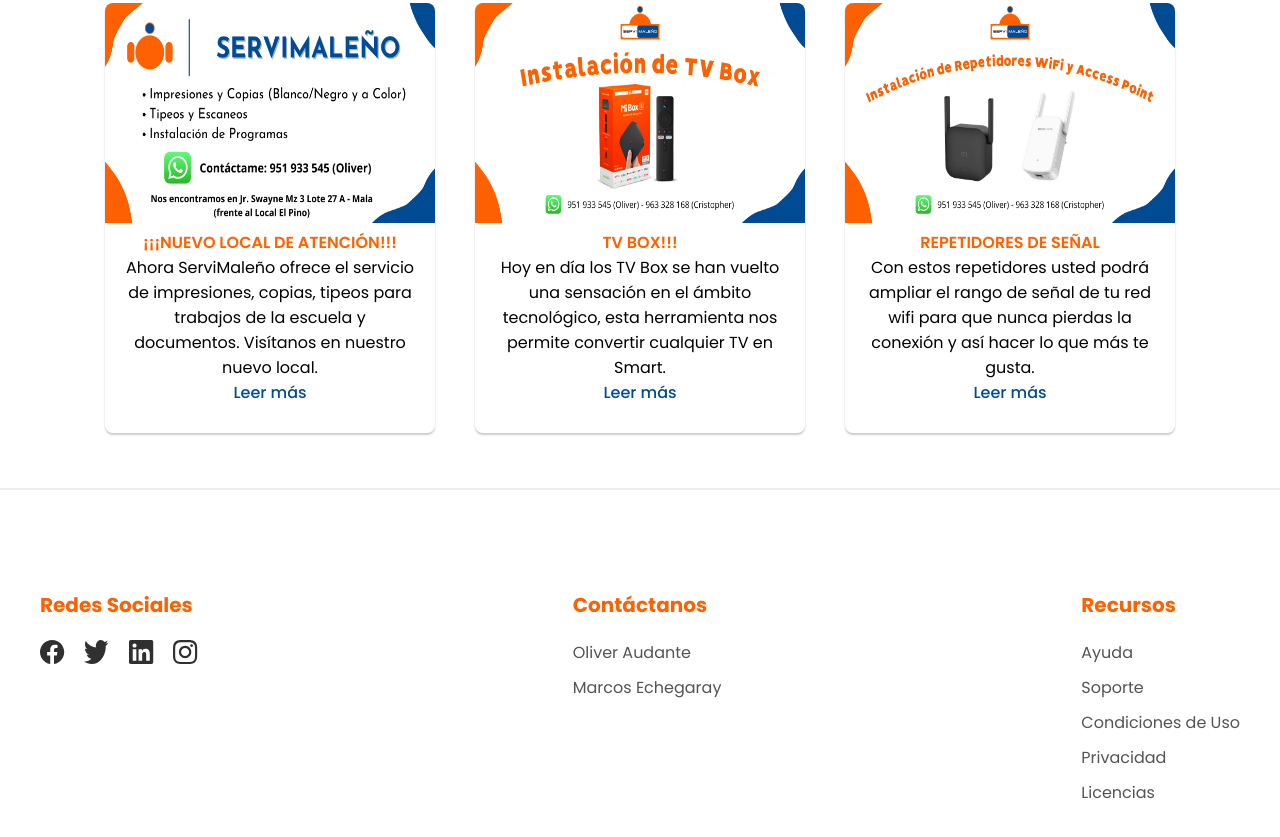
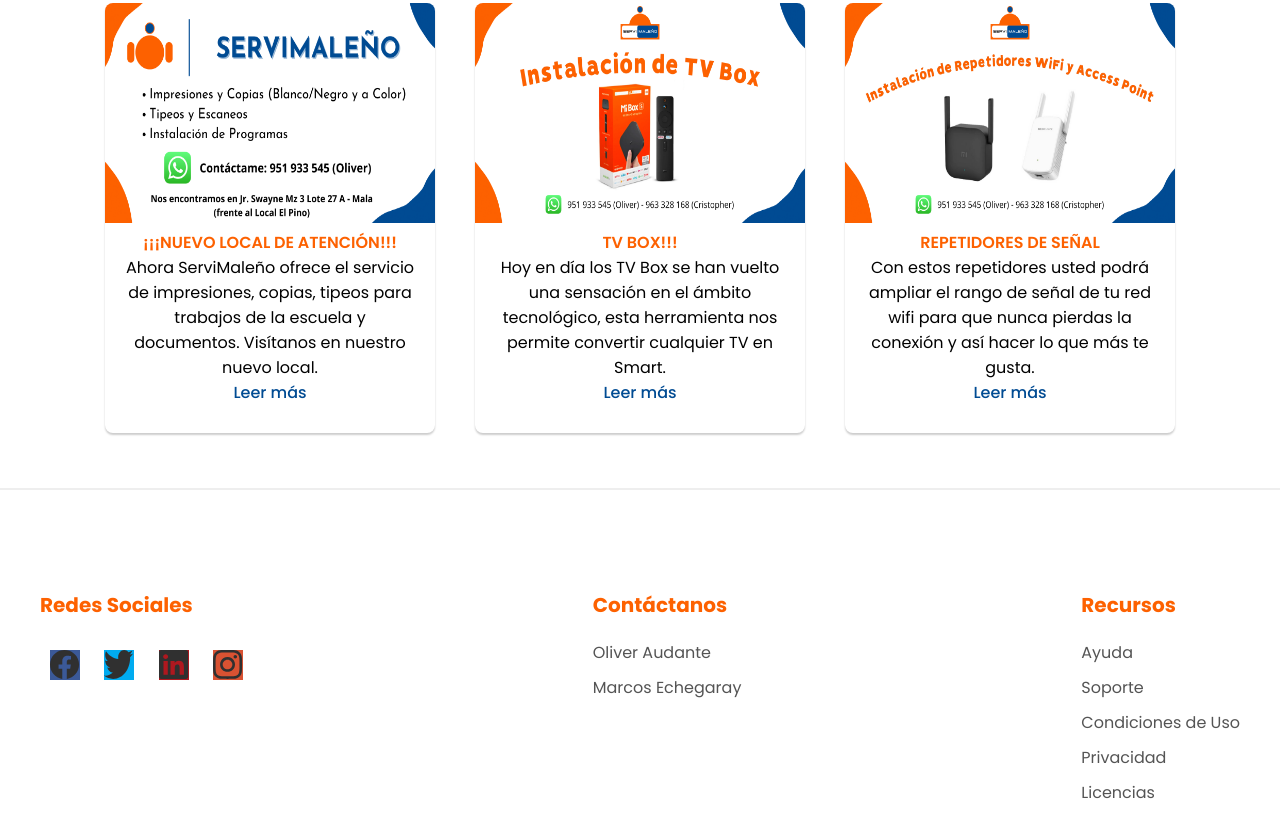
Before and after one commit to ServiMaleno/cservimaleno, a plain HTML site: page CServiMaleño/index.html in a window 1280 px wide. Shown: the part 3659-4496 px from the top of the page. Drawn offline with Linux system fonts and the light colour scheme.

Commit message:
Doc.Kartoz changes
20/02/24 09:38pm

```diff
--- a/CServiMaleño/index.html
+++ b/CServiMaleño/index.html
@@ -244,12 +244,11 @@
 
                 <h3>Redes Sociales</h3>
                 <div class="socials">
-                    <img src="images/s1.svg" alt="">
-                    <img src="images/s2.svg" alt="">
-                    <img src="images/s3.svg" alt="">
-                    <img src="images/s4.svg" alt="">
+                    <a href="" target="_blank"><img class="facebook" src="images/s1.svg" alt=""></a>
+                    <a href="" target="_blank"><img class="twiter" src="images/s2.svg" alt=""></a>
+                    <a href="" target="_blank"><img class="linkedin" src="images/s3.svg" alt=""></a>
+                    <a href="" target="_blank"><img class="instagram" src="images/s4.svg" alt=""></a>
                 </div>
-
             </div>
 
             <div class="link">
--- a/CServiMaleño/styles.css
+++ b/CServiMaleño/styles.css
@@ -601,3 +601,26 @@ a {
     color: #FD6100;
 }
 /*Fin de Cards de Noticias*/
+
+/* Barra de Sociales */
+
+.socials>a{
+    display: inline-block;
+    color:#fff;
+    background: #fff;
+    margin: 5px;
+    padding: 5px;
+    text-decoration: none;
+    -webkit-transition: all 500ms ease;
+    -o-transition: all 500ms ease;
+    transition: all 500ms ease;
+}
+.socials a img{
+    margin: 0px;
+    width: 30px;
+    height: 30px;
+}
+.socials a .facebook{background:#3b5998 ;}
+.socials a .twiter{background:#00abf0 ;}
+.socials a .linkedin{background:#ae181f ;}
+.socials a .instagram{background:#d95232 ;}
```
